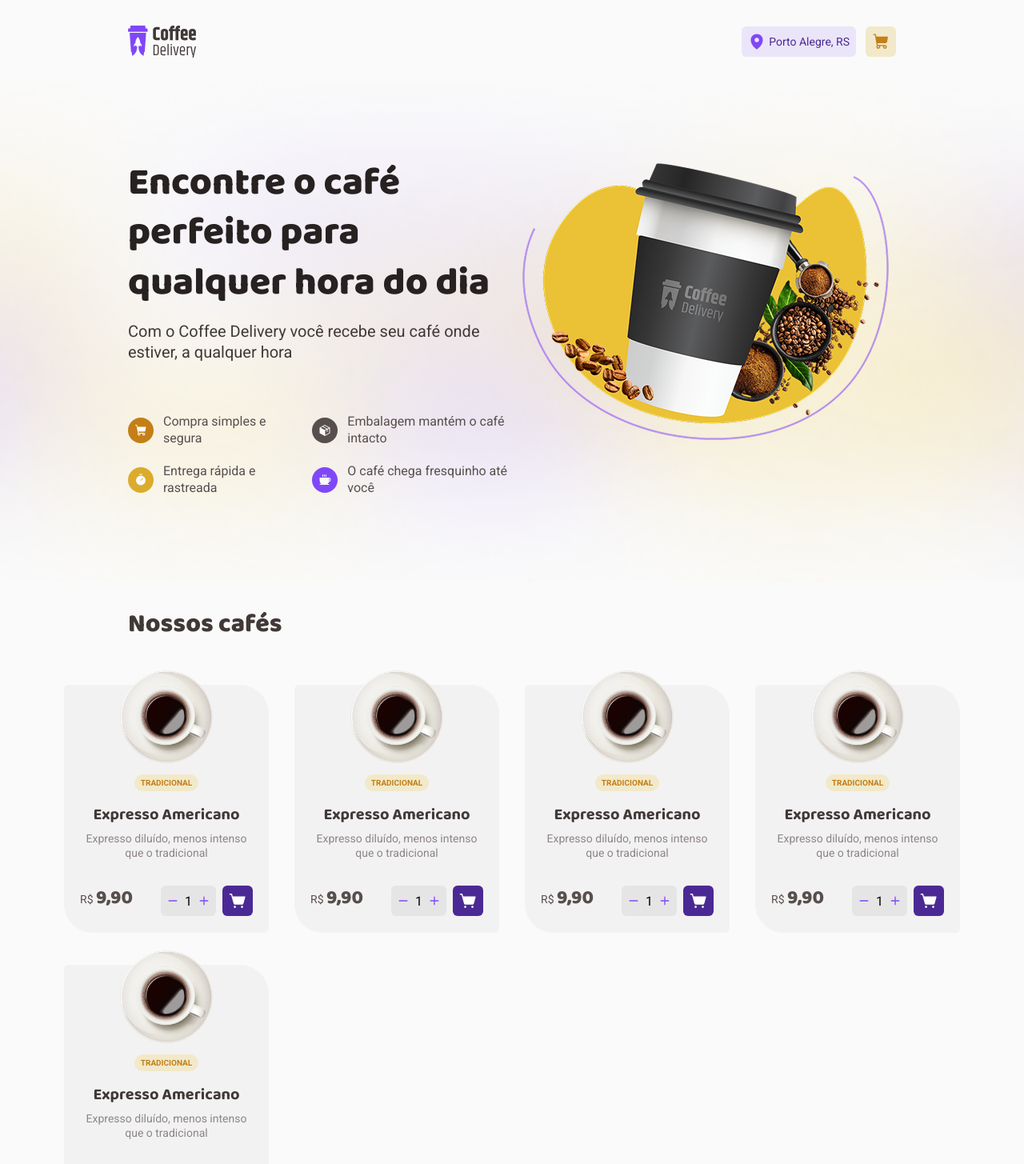
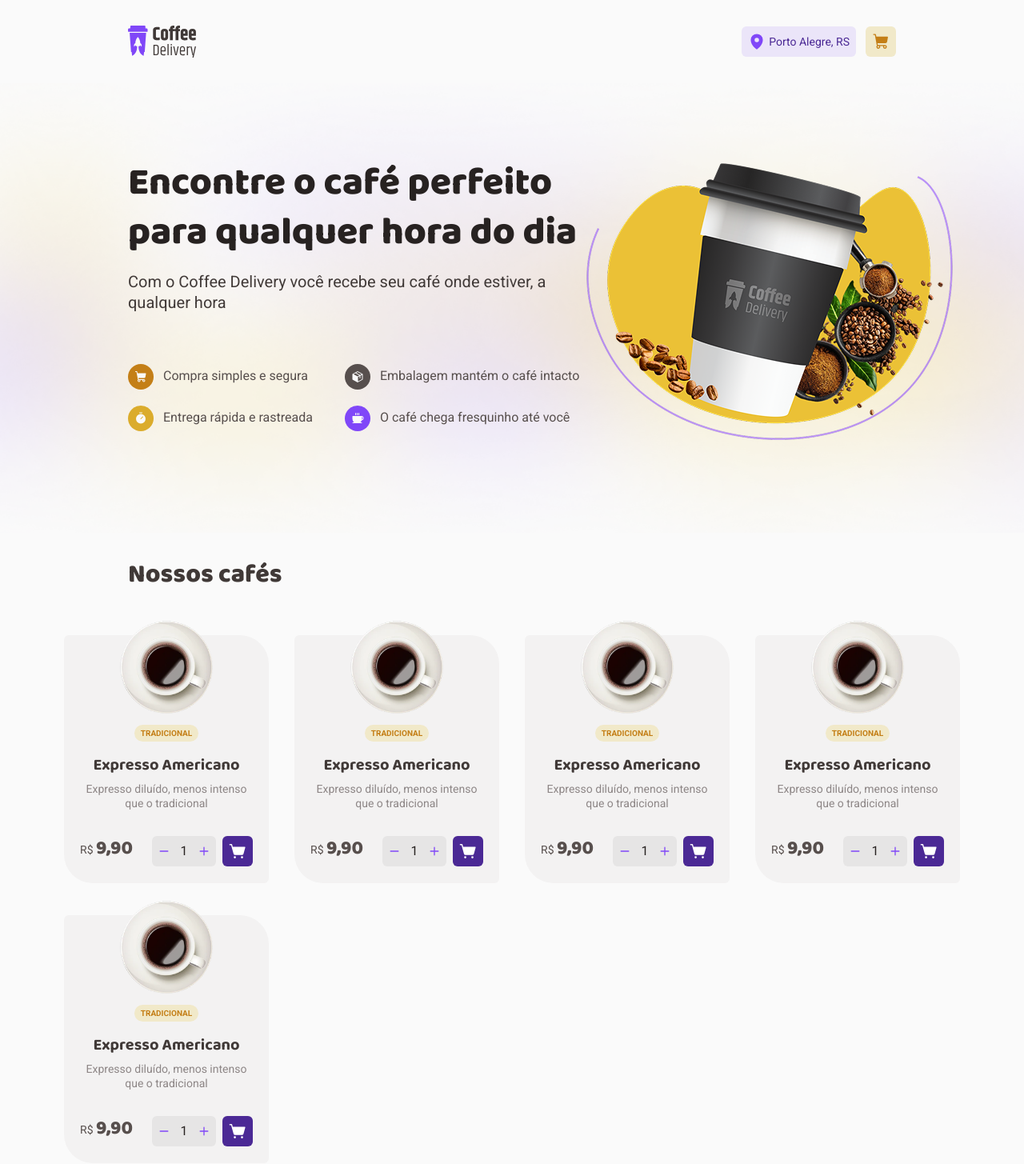
Before and after one commit to wander-alves/coffee-delivery, a React (Vite) app: page / in a window 1280 px wide. Shown: the top 1455 px of the page at 80% size. Built offline with nearby package versions, Linux system fonts and the light colour scheme.

Commit message:
fix: add button border radius

```diff
--- a/src/components/cart-controls/styles.ts
+++ b/src/components/cart-controls/styles.ts
@@ -32,12 +32,23 @@ export const CartControlsContainer = styled.div`
         color: ${({ theme }) => theme.colors['purple-dark']};
       }
     }
+
+    &:first-child {
+      border-top-left-radius: 6px;
+      border-bottom-left-radius: 6px;
+    }
+    &:last-child {
+      border-top-right-radius: 6px;
+      border-bottom-right-radius: 6px;
+    }
   }
   & > span {
     height: 100%;
+    min-width: 2rem;
 
     display: flex;
     align-items: center;
     justify-content: center;
+    color: ${({ theme }) => theme.colors['base-title']};
   }
 `;
--- a/src/components/hero/styles.ts
+++ b/src/components/hero/styles.ts
@@ -73,6 +73,7 @@ export const HeroListItem = styled.li<HeroListItemProps>`
   }
 
   & > p {
+    white-space: nowrap;
     font: ${({ theme }) => theme.fonts['text-m']};
     color: ${({ theme }) => theme.colors['base-text']};
   }
```
